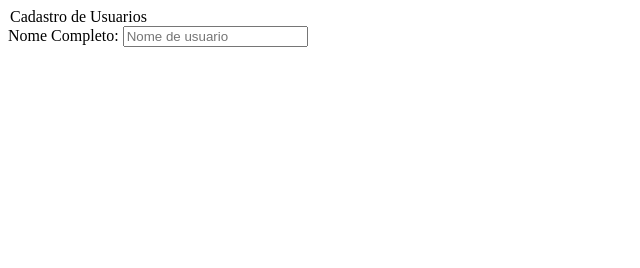
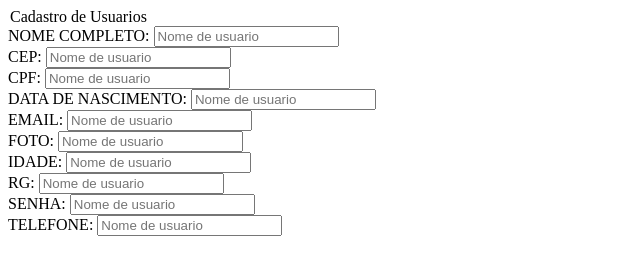
Before and after one commit to eduh1000/eduardo3C2026, a plain HTML site: page index.html in a window 1280 px wide. Shown: the whole page, without its empty margins (0-640 px from the left). Drawn offline with Linux system fonts and the light colour scheme.

Commit message:
Update index.html

```diff
--- a/index.html
+++ b/index.html
@@ -7,7 +7,16 @@
         <form methold="POST" action"">
              <fiedset>
                 <legend>Cadastro de Usuarios</legend>
-                Nome Completo: <input type="text" placeholder="Nome de usuario" minleght="10" maxlenght="20" id="nome" class="nome" name="nome" required>
+                 NOME COMPLETO: <input type="text" placeholder="Nome de usuario" minleght="10" maxlenght="20" id="nome" class="nome" name="nome" required><br>
+                 CEP: <input type="text" placeholder="Nome de usuario" minleght="10" maxlenght="20" id="nome" class="nome" name="nome" required><br>
+                 CPF: <input type="text" placeholder="Nome de usuario" minleght="10" maxlenght="20" id="nome" class="nome" name="nome" required><br>
+                 DATA DE NASCIMENTO: <input type="text" placeholder="Nome de usuario" minleght="10" maxlenght="20" id="nome" class="nome" name="nome" required><br>
+                 EMAIL: <input type="text" placeholder="Nome de usuario" minleght="10" maxlenght="20" id="nome" class="nome" name="nome" required><br>
+                 FOTO: <input type="text" placeholder="Nome de usuario" minleght="10" maxlenght="20" id="nome" class="nome" name="nome" required><br>
+                 IDADE: <input type="text" placeholder="Nome de usuario" minleght="10" maxlenght="20" id="nome" class="nome" name="nome" required><br>
+                 RG: <input type="text" placeholder="Nome de usuario" minleght="10" maxlenght="20" id="nome" class="nome" name="nome" required><br>
+                 SENHA: <input type="text" placeholder="Nome de usuario" minleght="10" maxlenght="20" id="nome" class="nome" name="nome" required><br>
+                 TELEFONE: <input type="text" placeholder="Nome de usuario" minleght="10" maxlenght="20" id="nome" class="nome" name="nome" required><br>
             </fiedset>
         </form>
     </body>
```
